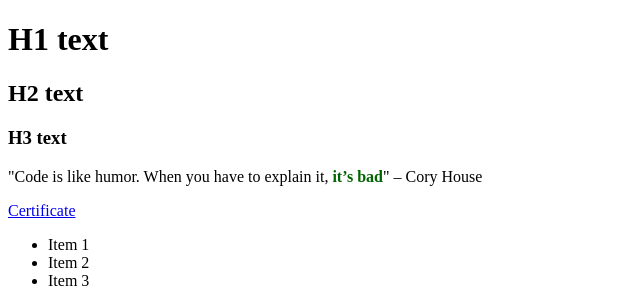
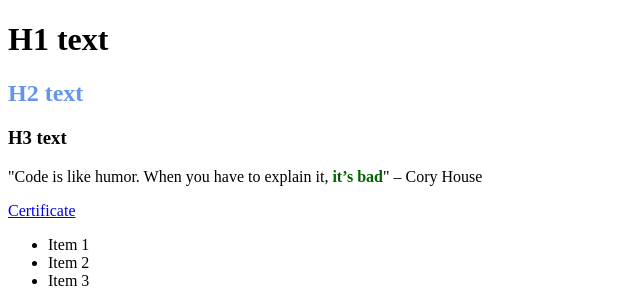
Before and after one commit to malekyla0372/autotests-ui, a Python web app: template templates/index.html in a window 1280 px wide. Shown: the top 300 px of the page, without its empty margins (0-640 px from the left). Run offline with Jinja, Linux system fonts and the light colour scheme; the template is opened without the code that fills it, so the values that code supplies are empty.

Commit message:
HTML document structure

```diff
--- a/templates/index.html
+++ b/templates/index.html
@@ -3,11 +3,16 @@
 <head>
     <meta charset="UTF-8">
     <title>Title</title>
+    <style>
+        .h-text {
+            color: cornflowerblue;
+        }
+    </style>
 </head>
 <body>
 <div>
-    <h1>H1 text</h1>
-    <h2>H2 text</h2>
+    <h1 id="h1-text">H1 text</h1>
+    <h2 class="h-text">H2 text</h2>
     <h3>H3 text</h3>
     <p>"Code is like humor. When you have to explain it, <span style="color: darkgreen; font-weight: bold">it’s bad</span>" – Cory House</p>
     <a href="https://stepik.org/users/1169835396/certificates" target="_blank">Certificate</a>
```
